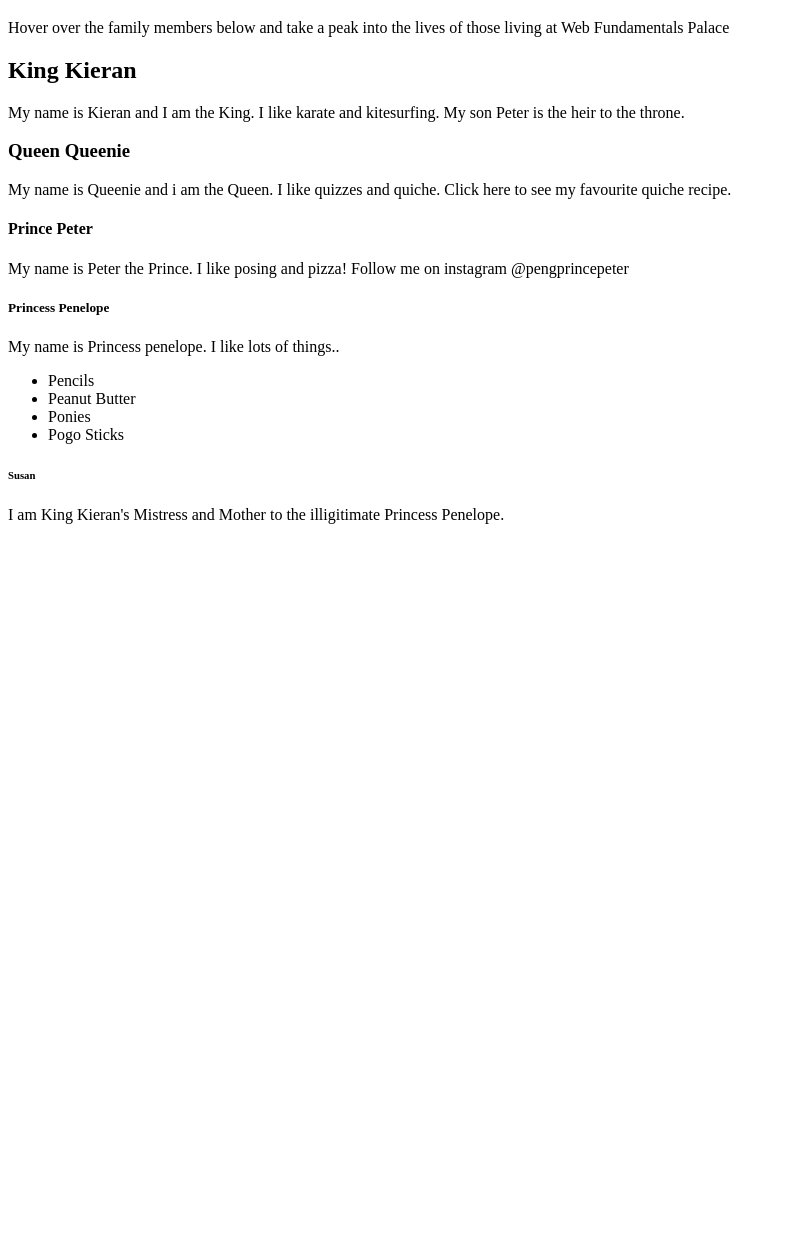
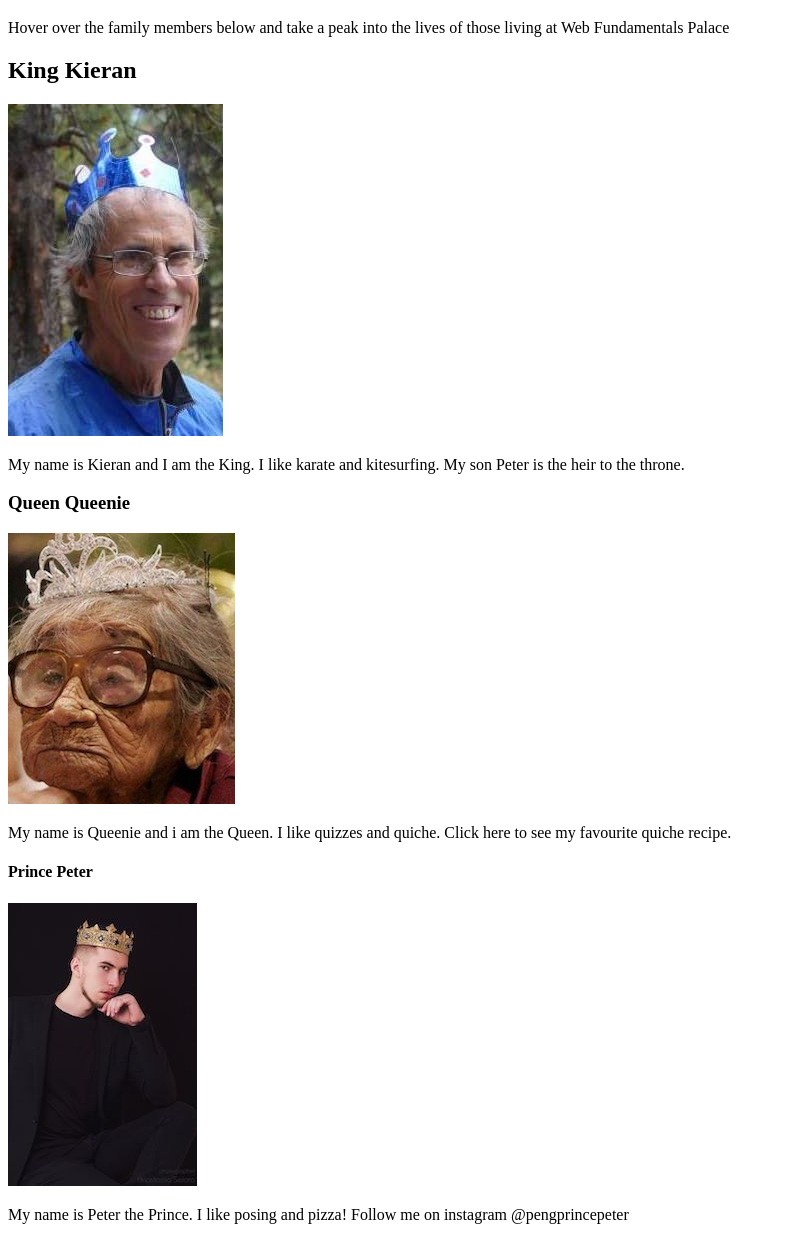
Before and after one commit to PCRUZDEV/Web-fundamentals-_nology-coursework, a plain HTML site: page index.html in a window 1280 px wide. Shown: the part 61-1300 px from the top of the page, without its empty margins (0-786 px from the left). Before the commit the page ends 800 px from the top, so only its background shows below. Drawn offline with Linux system fonts and the light colour scheme.

Commit message:
added images and have added html semantic tags for all images to index.html

```diff
--- a/index.html
+++ b/index.html
@@ -13,15 +13,19 @@
   <p>Hover over the family members below and take a peak into the lives of those living at Web Fundamentals Palace</p>
 
   <h2>King Kieran</h2>
+  <img src="./images/king.jpg" alt="King Kieran">
   <p>My name is Kieran and I am the King. I like karate and kitesurfing. My son Peter is the heir to the throne.</p>
 
   <h3>Queen Queenie</h3>
+  <img src="./images/queen.jpg" alt="Queen Queenie">
   <p>My name is Queenie and i am the Queen. I like quizzes and quiche. Click here to see my favourite quiche recipe.</p>
 
   <h4>Prince Peter</h4>
+  <img src="./images/prince-peter.jpg" alt="Prince Peter">
   <p>My name is Peter the Prince. I like posing and pizza! Follow me on instagram @pengprincepeter</p>
 
   <h5>Princess Penelope</h5>
+  <img src="./images/princess-penelope.jpg" alt="princess penelope">
   <p>My name is Princess penelope. I like lots of things..</p>
   <ul>
     <li>Pencils</li>
@@ -31,6 +35,7 @@
   </ul>
 
   <h6>Susan</h6>
+  <img src="./images/susan.jpg" alt="susan">
   <p>I am King Kieran's Mistress and Mother to the illigitimate Princess Penelope.</p>
 </body>
 
```
Also changed, not shown: images/king.jpg (added), images/prince-peter.jpg (added), images/princess-penelope.jpg (added), images/queen.jpg (added), images/susan.jpg (added).
